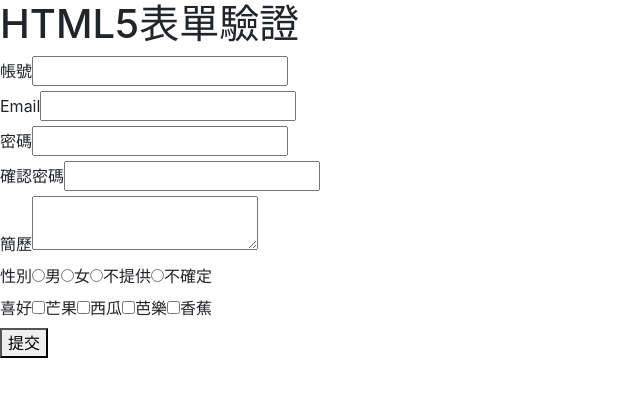
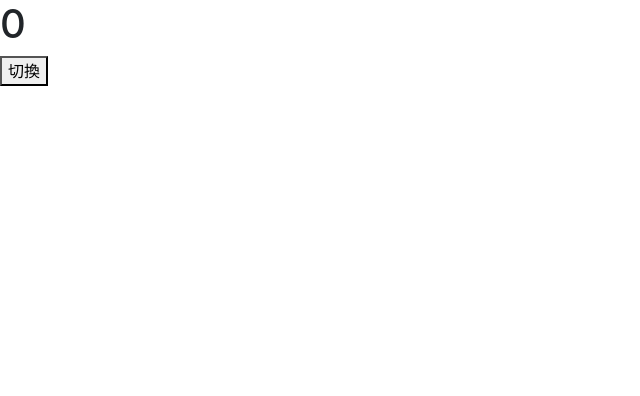
Before and after one commit to karinhsin/React_tutorial, a React (Create React App) app: page / in a window 1280 px wide. Shown: the top 396 px of the page, without its empty margins (0-640 px from the left). Built offline with nearby package versions, Linux system fonts and the light colour scheme.

Commit message:
新增生命周期-類別型元件範例

```diff
--- a/src/App.js
+++ b/src/App.js
@@ -1,233 +1,13 @@
 import React, { useState } from 'react'
-import RadioButton from './components/RadioButton'
-import CheckBox from './components/CheckBox'
-
-import './App.css'
+import LifecycleCC from './components/LifecycleCC'
 
 function App(props) {
-  //使用物件值作為狀態值，儲存所有欄位的值
-  const [fields, setFields] = useState({
-    username: '',
-    email: '',
-    password: '',
-    confirmPassword: '', //有可能只是在瀏覽器端檢查用而已
-    intro: '',
-    gender: '',
-    likeList: [],
-    //不要隨便用null跟undefine 要小心一點
-  })
-
-  // 存入錯誤訊息用
-  const [fieldErrors, setFieldErrors] = useState({
-    username: '',
-    email: '',
-    password: '',
-    confirmPassword: '', // 有可能只是在瀏覽器檢查用而已
-  })
-
-  // radio - 專用元件
-  // RadioButton元件有作修改
-  const genderOptions = ['男', '女', '不提供', '不確定']
-  // checkbox - 專用元件
-  // CheckBox 元件有修改
-  const fruitOptions = ['芒果', '西瓜', '芭樂', '香蕉']
-
-  //專門用來處理每個欄位的輸入用
-  const handleFieldChange = (e) =>{
-    const name = e.target.name
-    const value = e.target.value
-    const type = e.target.type
-
-    // 預設值為輸入值
-    let newValue = value
-
-    // checkbox為陣列值
-    if (type === 'checkbox') {
-      // toggle 切換
-      // 如果目前包含在這狀態陣列 -> 移出 / 如果沒包含在這狀態陣列中 -> 加入
-      newValue = fields[name].includes(value)
-        ? fields[name].filter((v, i) => {
-          return v !== value
-        })
-        : [...fields[name], value]
-    }
-
-    //狀態是陣列或物件是一定要遵循以下三步驟
-    //1.從原本的狀態物件拷貝新物件
-    //2.在拷貝的新物件上處理
-    // https://developer.mozilla.org/zh-CN/docs/Web/JavaScript/Reference/Operators/Spread_syntax
-    // https://developer.mozilla.org/zh-CN/docs/Web/JavaScript/Reference/Operators/Object_initializer#%E8%AE%A1%E7%AE%97%E5%B1%9E%E6%80%A7%E5%90%8D
-    const updateFields = {
-      ...fields, //展開運算符（可用在物件）
-      [name]: newValue,
-    }
-    //3.設定回原狀態物件
-    setFields(updateFields)
-  }
-
-  // 當整個表單有變動時觸發
-  // 認定使用者正在輸入有錯誤的欄位
-  // 清除某個欄位錯誤訊息
-  const handleFormChange = (e) => {
-    // 設定錯誤訊息狀態
-    const updatedFieldErrors = {
-      ...fieldErrors,
-      [e.target.name]: '',
-    }
-
-    // 3. 設定回原錯誤訊息狀態物件
-    setFieldErrors(updatedFieldErrors)
-  }
-
-  // 當表單有檢查有不合法出現時觸發
-  const handleFormInvalid = (e) => {
-    // 阻擋form的預設行為(泡泡訊息)
-    e.preventDefault()
-
-    // 設定錯誤訊息狀態
-    const updatedFieldErrors = {
-      ...fieldErrors,
-      [e.target.name]: e.target.validationMessage,
-    }
-
-    // 3. 設定回原錯誤訊息狀態物件
-    setFieldErrors(updatedFieldErrors)
-  }
-
-  //在表單完成驗證之後，這邊才會觸發
-  const handleSubmit = (e) => {
-    //這行一定要寫 為了阻擋form的預設送出行為
-    e.preventDefault()
-
-    //利用FormData Api 得到各欄位的值 or 利用狀態值
-    //FormData 利用的是表單元素的名字(name)
-    const formData = new FormData(e.target) //e.target指的是這個表單
-    console.log(formData.get('username'))
-    console.log(formData.get('email'))
-    console.log(formData.get('password'))
-    console.log(formData.get('intro'))
-    console.log(formData.get('gender')) //只需要一個值
-    console.log(formData.getAll('likeList')) //需要所有值
-
-    //檢查確認密碼欄位
-    if(formData.get('password') !== formData.get('confirmPassword')){
-      //設定錯誤訊息狀態
-      const updatedFieldErrors = {
-        ...fieldErrors,
-        password: '密碼與確認密碼欄位輸入值不相同',
-        confirmPassword: '密碼與確認密碼欄位輸入值不相同',
-      }
-      // 3. 設定回原錯誤訊息狀態物件
-      setFieldErrors(updatedFieldErrors)
-
-      // 不送出資料到伺服器
-      return
-    }
-
-    // ex. 以下用fetch api/axios送到伺服器
-  }
+  const [isLive, setIsLive] = useState(true)
 
   return (
     <>
-      <h1>HTML5表單驗證</h1>
-      {/* 表單的預設行為是他會送到另一個網址
-      action跟method有預設值
-       */}
-      <form
-        onSubmit={handleSubmit}
-        onChange={handleFormChange}
-        onInvalid={handleFormInvalid}
-        //invalid：不合法 無效
-      >
-        <label>帳號</label>
-        <input
-          type="text"
-          name="username"
-          value={fields.username}
-          onChange={handleFieldChange}
-          required
-        />
-        {fieldErrors.username !== '' && (
-          <div className="error">{fieldErrors.username}</div>
-        )}
-        <br/>
-        <label>Email</label>
-        <input
-          type="email"
-          name="email"
-          value={fields.email}
-          onChange={handleFieldChange}
-          required
-        />
-        {fieldErrors.email !== '' && (
-          <div className="error">{fieldErrors.email}</div>
-        )}
-        <br/>
-        <label>密碼</label>
-        <input
-          type="text"
-          name="password"
-          value={fields.password}
-          onChange={handleFieldChange}
-          required
-          minLength="5"  //最少要輸入5個字元
-        />
-        {fieldErrors.password !== '' && (
-          <div className="error">{fieldErrors.password}</div>
-        )}
-        <br />
-        <label>確認密碼</label>
-        <input
-          type="text"
-          name="confirmPassword"
-          value={fields.confirmPassword}
-          onChange={handleFieldChange}
-          required
-          minLength="5"
-        />
-        {fieldErrors.confirmPassword !== '' && (
-          <div className="error">{fieldErrors.confirmPassword}</div>
-        )}
-        <br />
-        <label>簡歷</label>
-        <textarea
-          name="intro"
-          value={fields.intro}
-          onChange={handleFieldChange}
-        />
-        <br />
-        <label>性別</label>
-        {genderOptions.map((v, i) => {
-          return (
-            <RadioButton
-              key={i}
-              name="gender"
-              value={v}
-              onChange={handleFieldChange}
-              checked={fields.gender === v}
-            />
-          )
-        })}
-        <br />
-        <label>喜好</label>
-        {fruitOptions.map((v, i) => {
-          return (
-            <CheckBox
-              name="likeList"
-              key={i}
-              value={v}
-              onChange={handleFieldChange}
-              checked={fields.likeList.includes(v)}
-            />
-          )
-        })}
-        <br />
-        <button type="submit">提交</button>
-        {/* button in form tag
-      1.要有type
-      2.裡面不要再加onclick 不然行為會不正常 */}
-      </form>
-
+      {isLive && <LifecycleCC/>}
+      <button onClick={()=> setIsLive(!isLive)}>切換</button>
     </>
   )
 }
--- /dev/null
+++ b/src/components/LifecycleCC.js
@@ -0,0 +1,38 @@
+import React, { Component } from 'react'
+
+class LifecycleCC extends Component {
+    constructor() {
+        super()
+        this.state = { total: 0 }
+        console.log('constructor')
+    }
+
+    componentDidMount() {
+        console.log('componentDidMount')
+    }
+
+    componentDidUpdate() {
+        console.log('componentDidUpdate')
+    }
+
+    componentWillUnmount() {
+        console.log('componentWillUnmount')
+    }
+
+    render() {
+        console.log('render')
+        return (
+            <>
+                <h1
+                    onClick={() => {
+                        this.setState({ total: this.state.total + 1 })
+                    }}
+                >
+                    {this.state.total}
+                </h1>
+            </>
+        )
+    }
+}
+
+export default LifecycleCC
```
